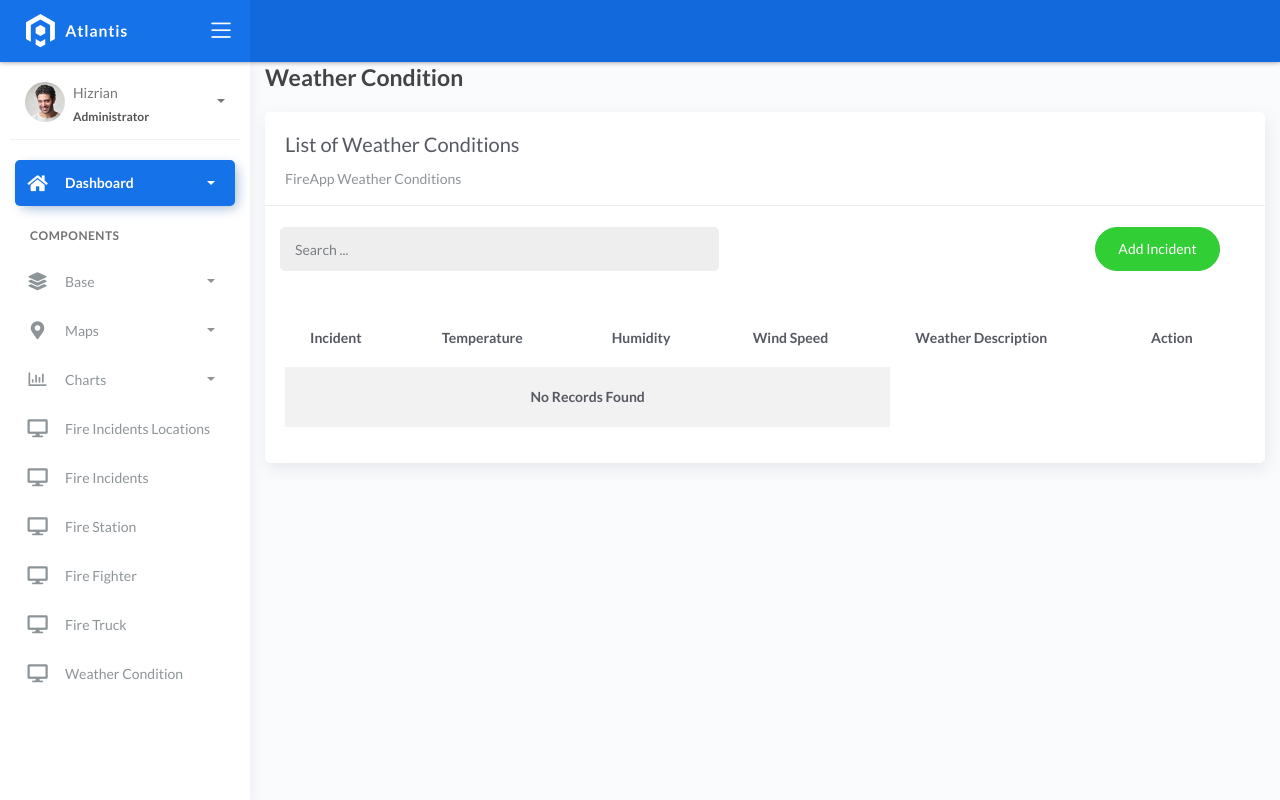
After one commit to Dudz23/fireapp, a Django app: page /weathercondition_list/ in a window 1280 px wide. The commit adds this page. Run offline with Django 4.2, Linux system fonts and the light colour scheme; data that the repository does not hold is empty; some libraries are stand-ins or nearby versions.

Commit message:
weather condition crud

```diff
--- a/projectsite/fire/views.py
+++ b/projectsite/fire/views.py
@@ -321,3 +321,28 @@ class FiretruckDeleteView(DeleteView):
     model = FireTruck
     template_name = 'firestruck_del.html'
     success_url = reverse_lazy('firetruck-list')
+
+
+class WeatherCondition(ListView):
+    model = WeatherConditions
+    context_object_name = 'weathercondition'
+    template_name = "weathercondition_list.html"
+    paginate_by = 5
+
+
+class WeatherConditionCreateView(CreateView):
+    model = WeatherConditions
+    form_class = WeatherConditionForm
+    template_name = "weathercondition_add.html"
+    success_url = reverse_lazy('weathercondition-list')
+
+class WeatherConditionUpdateView(UpdateView):
+    model = WeatherConditions
+    form_class = WeatherConditionForm
+    template_name = "weathercondition_edit.html"
+    success_url = reverse_lazy('weathercondition-list')
+
+class WeatherConditionDeleteView(DeleteView):
+    model = WeatherConditions
+    template_name = 'weathercondition_del.html'
+    success_url = reverse_lazy('weathercondition-list')
--- a/projectsite/projectsite/urls.py
+++ b/projectsite/projectsite/urls.py
@@ -35,10 +35,15 @@ urlpatterns = [
     path('fire_fighter_list/<pk>', views.FirefighterUpdateView.as_view(), name='firefighter-update'),
     path('fire_fighter_list/<pk>/delete', views.FirefighterDeleteView.as_view(), name='firefighter-delete'),
 
-     path('firetruck_list/', views.FiretruckList.as_view(), name='firetruck-list'),
+    path('firetruck_list/', views.FiretruckList.as_view(), name='firetruck-list'),
     path('firetruck_list/add', views.FiretruckCreateView.as_view(), name='firetruck-add'),
     path('firetruck_list/<pk>', views.FiretruckUpdateView.as_view(), name='firetruck-update'),
     path('firetruck_list/<pk>/delete', views.FiretruckDeleteView.as_view(), name='firetruck-delete'),
+
+    path('weathercondition_list/', views.WeatherCondition.as_view(), name='weathercondition-list'),
+    path('weathercondition_list/add', views.WeatherConditionCreateView.as_view(), name='weathercondition-add'),
+    path('weathercondition_list/<pk>', views.WeatherConditionUpdateView.as_view(), name='weathercondition-update'),
+    path('weathercondition_list/<pk>/delete', views.WeatherConditionDeleteView.as_view(), name='weathercondition-delete'),
 
 
 
--- a/projectsite/templates/base.html
+++ b/projectsite/templates/base.html
@@ -234,6 +234,13 @@
                 </a>
               </li>
 
+              <li class="nav-item">
+                <a href="{% url 'weathercondition-list' %}">
+                  <i class="fas fa-desktop"></i>
+                  <p>Weather Condition</p>
+                </a>
+              </li>
+
             </ul>
           </div>
         </div>
--- /dev/null
+++ b/projectsite/templates/weathercondition_list.html
@@ -0,0 +1,73 @@
+{% extends 'base.html' %} {% load static %} {% block content %}
+<div class="content">
+    <div class="container-fluid">
+        <h4 class="page-title">Weather Condition</h4>
+        <div class="row">
+            <div class="col-md-12">
+                <div class="card">
+                    <div class="card-header">
+                        <div class="card-title">List of Weather Conditions</div>
+                        <div class="card-category">FireApp Weather Conditions</div>
+                    </div>
+                    <br>
+                        <div class="col-md-12 row">
+                            <div class="col-md-6">
+                                <form action="" class="navbar-left navbar-form nav-search mr-md-3" action="{% url 'weathercondition-list' %}">
+                                    <div class="input-group">
+                                        <input type="text" placeholder="Search ..." class="form-control" name="q">
+                                        <div class="input-group-append">
+                                        <span class="input-group-text">
+                                            <i class="la la-search search-icon"></i>
+                                        </span>
+                                        </div>
+                                    </div>
+                                </form>
+                            </div>
+                            <div class="col-md-6">
+                                <div class="pull-right">
+                                    <a href="{% url 'weathercondition-add' %}" class="btn btn-success btn-rounded">Add Incident</a>
+                                </div>
+                            </div>
+                        </div>
+                    <div class="card-body">
+                        <table class="table table-striped mt-3">
+                            <thead>
+                                <tr>
+                                    <th scope="col">Incident</th>
+                                    <th scope="col">Temperature</th>
+                                    <th scope="col">Humidity</th>
+                                    <th scope="col">Wind Speed</th>
+                                    <th scope="col">Weather Description</th>
+                                    <th scope="col">Action</th>
+                                </tr>
+                            </thead>
+                            <tbody>
+                                {% for object in object_list %}
+                                <tr>
+                                    <td>{{ object.incident }}</td>
+                                    <td>{{ object.temperature }}</td>
+                                    <td>{{ object.humidity }}</td>
+                                    <td>{{ object.wind_speed }}</td>
+                                    <td>{{ object.weather_description }}</td>
+                                    <td>
+                                        <a href="weatherconditionlist/{{ object.id }}">Edit</a>
+                                        <a href="weatherconditionlist/{{ object.id }}/delete" class="text-danger">Delete</a>
+                                    </td>
+                                </tr>
+                                {% empty %}
+                                <tr>
+                                    <td colspan="4" style="text-align: center">
+                                    <p class="text-sm font-weight-bold mb-0">No Records Found</p>
+                                    </td>
+                                </tr>
+                                {% endfor %}
+                            </tbody>
+                        </table>
+                        {% include 'includes/pagination.html' %}
+                    </div>
+                </div>
+            </div>
+        </div>
+    </div>
+</div>
+{% endblock %}
```
Also changed, not shown: projectsite/templates/weathercondition_add.html (added, +32 -0 lines), projectsite/templates/weathercondition_del.html (added, +33 -0 lines), projectsite/templates/weathercondition_edit.html (added, +32 -0 lines).
